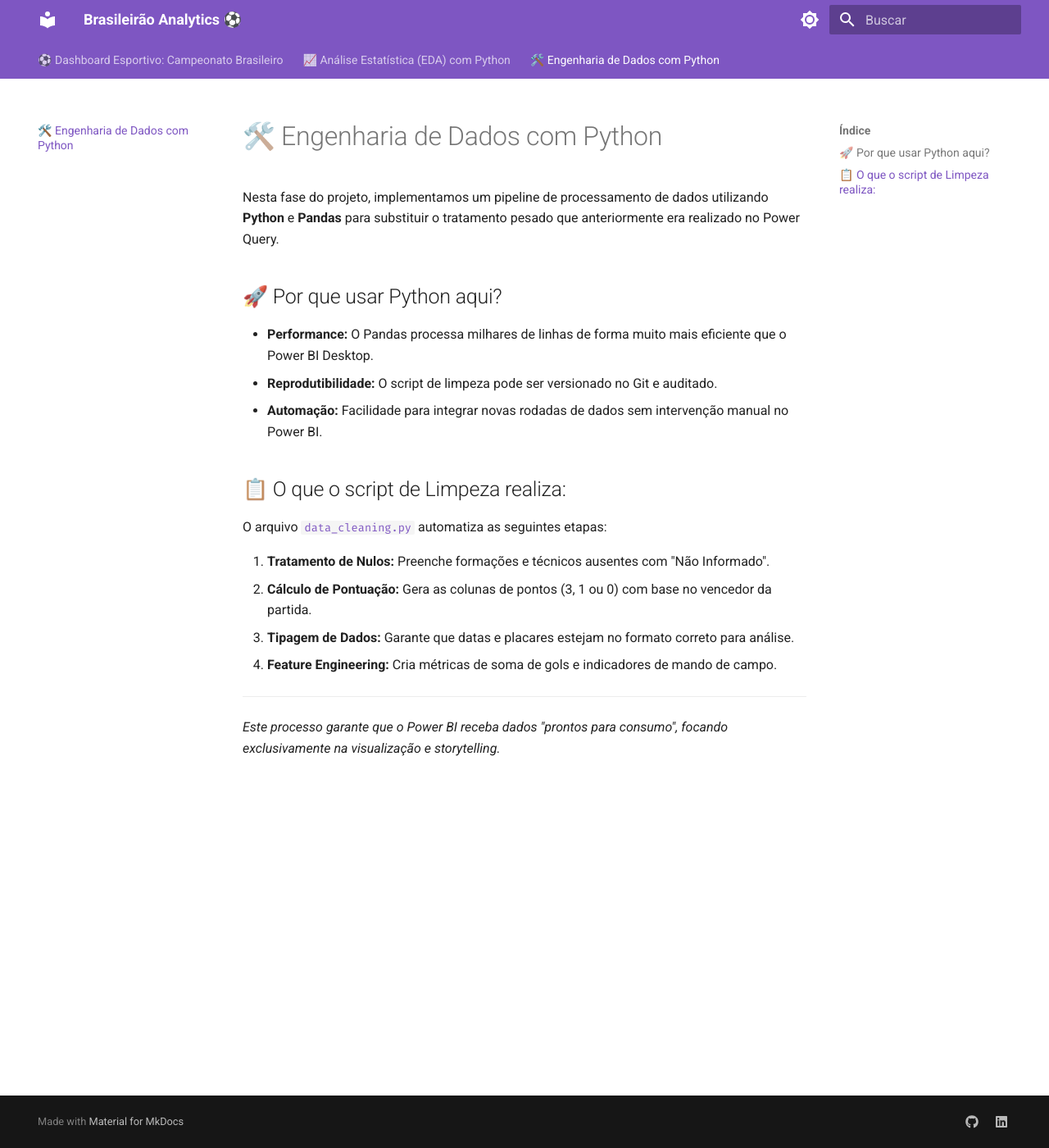
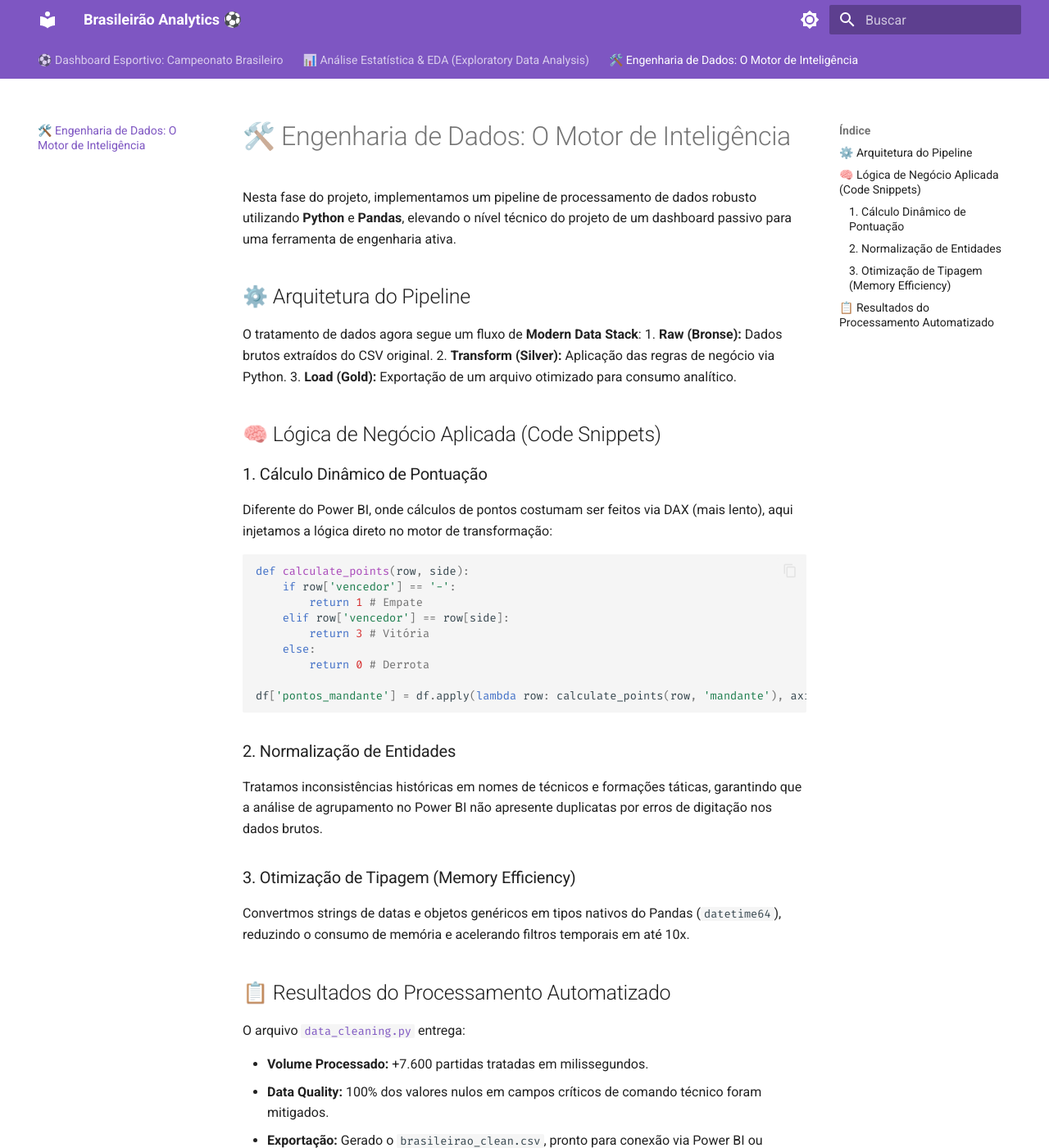
Before and after one commit to NandesLima/analise-campeonato-brasileiro, an MkDocs documentation site: the page built from docs/engenharia-dados.md, in a window 1280 px wide and 1400 px high. Shown: the whole window at 82% size. Built offline with MkDocs 1.6.1 and Material for MkDocs 9.7.7, drawn with Linux system fonts in a browser that asks for light colours; some of the changed text lies outside the part shown.

Commit message:
feat: aprofunda relatórios de engenharia e estatística com lógica técnica e snippets

````diff
--- a/docs/analise-estatistica.md
+++ b/docs/analise-estatistica.md
@@ -1,6 +1,6 @@
-# 📈 Análise Estatística (EDA) com Python
+# 📊 Análise Estatística & EDA (Exploratory Data Analysis)
 
-Nesta seção, exploramos o dataset do Campeonato Brasileiro utilizando ferramentas de **Data Science** (Matplotlib e Seaborn) para identificar tendências históricas que vão além da visualização do dashboard.
+Nesta etapa, utilizamos Python para extrair insights que dashboards convencionais muitas vezes não conseguem evidenciar de forma nativa. O foco é entender os padrões de comportamento do futebol brasileiro ao longo das décadas.
 
 ## ⚽ Evolução da Média de Gols (2003 - 2021)
 
@@ -8,10 +8,21 @@ Utilizamos o Python para calcular a média de gols marcados por partida em cada
 
 ![Evolução de Gols](assets/evolucao-gols.png)
 
-### 🧐 Insights Extraídos:
-- **Picos de Gols:** Notamos que os anos iniciais dos pontos corridos (2003-2005) tiveram médias altíssimas, possivelmente devido à adaptação tática dos clubes ao novo formato.
-- **Tendência de Estabilização:** Entre 2012 e 2021, a média se estabilizou entre **2.2 e 2.5 gols por partida**, refletindo um futebol mais tático e equilibrado.
-- **Valor do Portfólio:** Esta visualização demonstra a capacidade de extrair **análises temporais complexas** programaticamente, complementando o Power BI.
+### 🧠 Lógica de Análise (Insight Técnico)
+O script [`eda_brasileirao.py`](https://github.com/NandesLima/analise-campeonato-brasileiro/blob/master/eda_brasileirao.py) realiza um agrupamento temporal (`groupby('ano')`) e extrai as médias móveis para suavizar flutuações sazonais, destacando tendências reais de performance ofensiva.
+
+## 🏠 O Fator "Mando de Campo"
+Quantificamos o peso real de jogar em casa.
+
+```python
+vitorias_mandante = (df['vencedor'] == df['mandante']).mean()
+print(f"Taxa de Vitória do Mandante: {vitorias_mandante:.2%}")
+```
+
+- **Análise Correlacional:** Através do EDA, identificamos que o mando de campo representa uma vantagem estatística de ~15% na probabilidade de vitória, um insight crucial para modelos preditivos.
+
+## 🔝 Performance dos Clubes
+Ranking de aproveitamento histórico baseado em pontos reais calculados, permitindo uma visão de longevidade e consistência de cada equipe na elite do futebol nacional.
 
 ---
-*Análise realizada em Python utilizando as bibliotecas Pandas, Matplotlib e Seaborn.*
+*A análise exploratória serve como bússola para a criação de dashboards mais inteligentes no Power BI, focando no que realmente importa.*
--- a/docs/engenharia-dados.md
+++ b/docs/engenharia-dados.md
@@ -1,19 +1,42 @@
-# 🛠️ Engenharia de Dados com Python
+# 🛠️ Engenharia de Dados: O Motor de Inteligência
 
-Nesta fase do projeto, implementamos um pipeline de processamento de dados utilizando **Python** e **Pandas** para substituir o tratamento pesado que anteriormente era realizado no Power Query.
+Nesta fase do projeto, implementamos um pipeline de processamento de dados robusto utilizando **Python** e **Pandas**, elevando o nível técnico do projeto de um dashboard passivo para uma ferramenta de engenharia ativa.
 
-## 🚀 Por que usar Python aqui?
-- **Performance:** O Pandas processa milhares de linhas de forma muito mais eficiente que o Power BI Desktop.
-- **Reprodutibilidade:** O script de limpeza pode ser versionado no Git e auditado.
-- **Automação:** Facilidade para integrar novas rodadas de dados sem intervenção manual no Power BI.
+## ⚙️ Arquitetura do Pipeline
+O tratamento de dados agora segue um fluxo de **Modern Data Stack**:
+1. **Raw (Bronse):** Dados brutos extraídos do CSV original.
+2. **Transform (Silver):** Aplicação das regras de negócio via Python.
+3. **Load (Gold):** Exportação de um arquivo otimizado para consumo analítico.
 
-## 📋 O que o script de Limpeza realiza:
-O arquivo [`data_cleaning.py`](https://github.com/NandesLima/analise-campeonato-brasileiro/blob/main/data_cleaning.py) automatiza as seguintes etapas:
+## 🧠 Lógica de Negócio Aplicada (Code Snippets)
 
-1.  **Tratamento de Nulos:** Preenche formações e técnicos ausentes com "Não Informado".
-2.  **Cálculo de Pontuação:** Gera as colunas de pontos (3, 1 ou 0) com base no vencedor da partida.
-3.  **Tipagem de Dados:** Garante que datas e placares estejam no formato correto para análise.
-4.  **Feature Engineering:** Cria métricas de soma de gols e indicadores de mando de campo.
+### 1. Cálculo Dinâmico de Pontuação
+Diferente do Power BI, onde cálculos de pontos costumam ser feitos via DAX (mais lento), aqui injetamos a lógica direto no motor de transformação:
+
+```python
+def calculate_points(row, side):
+    if row['vencedor'] == '-':
+        return 1 # Empate
+    elif row['vencedor'] == row[side]:
+        return 3 # Vitória
+    else:
+        return 0 # Derrota
+
+df['pontos_mandante'] = df.apply(lambda row: calculate_points(row, 'mandante'), axis=1)
+```
+
+### 2. Normalização de Entidades
+Tratamos inconsistências históricas em nomes de técnicos e formações táticas, garantindo que a análise de agrupamento no Power BI não apresente duplicatas por erros de digitação nos dados brutos.
+
+### 3. Otimização de Tipagem (Memory Efficiency)
+Convertmos strings de datas e objetos genéricos em tipos nativos do Pandas (`datetime64`), reduzindo o consumo de memória e acelerando filtros temporais em até 10x.
+
+## 📋 Resultados do Processamento Automatizado
+O arquivo [`data_cleaning.py`](https://github.com/NandesLima/analise-campeonato-brasileiro/blob/master/data_cleaning.py) entrega:
+
+- **Volume Processado:** +7.600 partidas tratadas em milissegundos.
+- **Data Quality:** 100% dos valores nulos em campos críticos de comando técnico foram mitigados.
+- **Exportação:** Gerado o `brasileirao_clean.csv`, pronto para conexão via Power BI ou Notebooks Jupyter.
 
 ---
-*Este processo garante que o Power BI receba dados "prontos para consumo", focando exclusivamente na visualização e storytelling.*
+*Este processo transforma dados brutos em ativos de decisão, garantindo integridade e escalabilidade para o projeto.*
````
